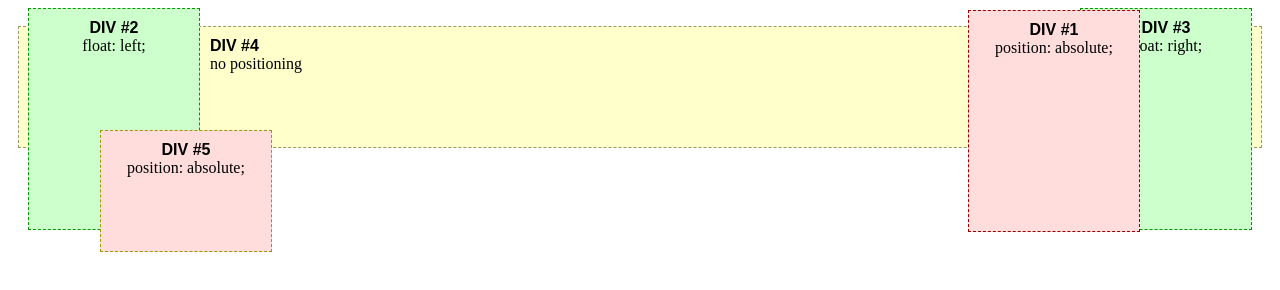
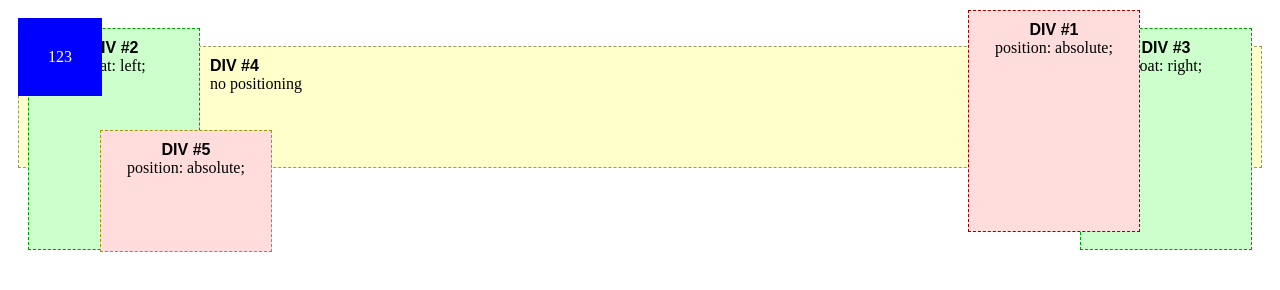
Before and after one commit to elipskiy/yourinterview, a plain HTML site: page index.html in a window 1280 px wide. Drawn offline with Linux system fonts and the light colour scheme.

Commit message:
Update index.html

```diff
--- a/index.html
+++ b/index.html
@@ -69,6 +69,17 @@ b {
 
    <!-- Learn about this code on MDN: https://developer.mozilla.org/en-US/docs/Web/CSS/CSS_Positioning/Understanding_z_index/Stacking_and_float -->
 
+<div style="
+    position: relative;
+">
+  <div style="
+      position: absolute;
+      background: blue;
+      color: white;
+      padding: 30px;
+  ">123</div>
+</div>
+
 <div id="abs1">
   <b>DIV #1</b><br />position: absolute;</div>
 
```
